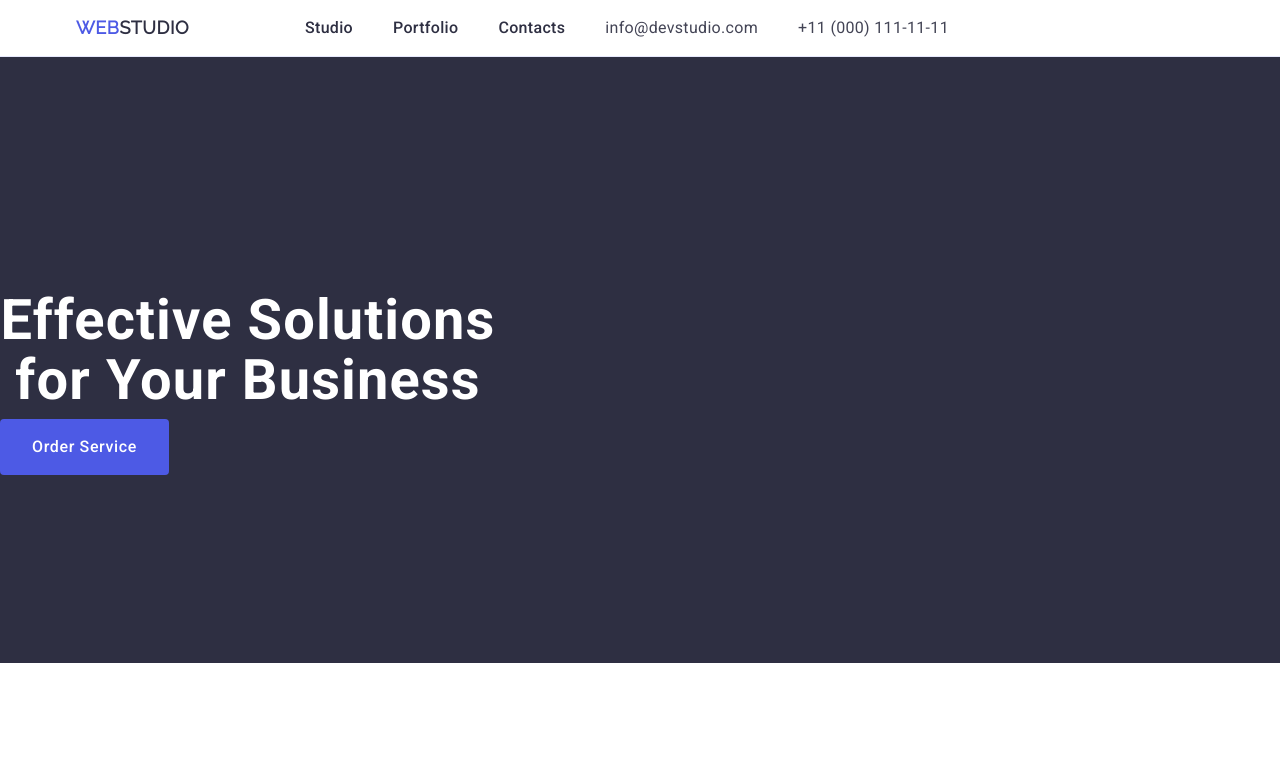
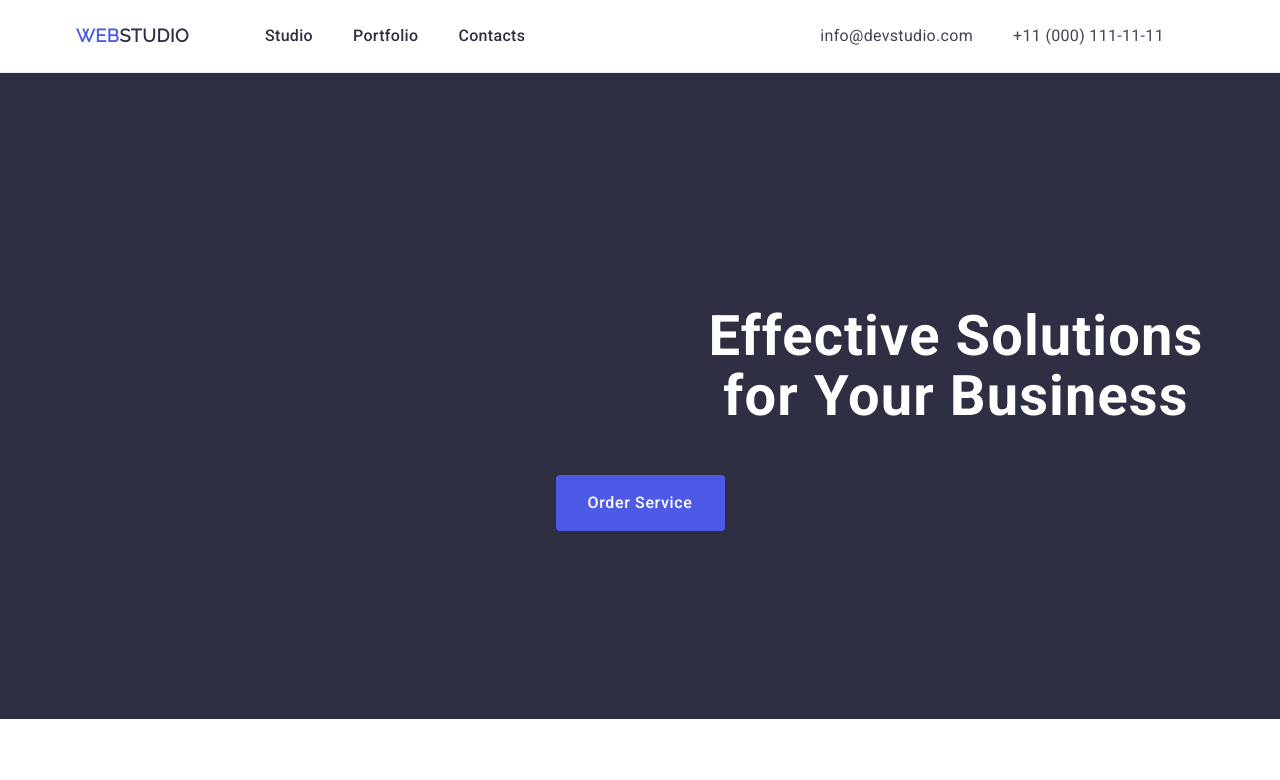
Before and after one commit to ribalko-vlad/goit-markup-hw-033, a plain HTML site: page index.html in a window 1280 px wide. Shown: the top 780 px of the page. Drawn offline with nearby package versions, Linux system fonts and the light colour scheme; files that its build step writes are made by us from their sources.

Commit message:
Update styles.css

```diff
--- a/css/styles.css
+++ b/css/styles.css
@@ -18,9 +18,7 @@ ul {
 .div{
     display: flex;
     box-sizing: border-box;
-    width: 1158px;
-    margin: 0 auto;
-    padding: 0 15px 0 15px;
+    align-items: center;
 }
 
 .nav{
@@ -74,7 +72,7 @@ ul.header-info li:last-child {
     letter-spacing: 0.02em;
     color: #2e2f42;
     padding: 24px 0 24px;
-
+    display: block;
 }
 .info-link:focus{
     color: #404bbf;
@@ -83,11 +81,16 @@ ul.header-info li:last-child {
     color: #404bbf;
 }
 .address {
-    font-style: normal
+    font-style: normal;
+    margin-left: auto;
 }
 .info{
     display: flex;
     margin-right: 40px;
+}
+ul{
+    margin: 0;
+    padding: 0;
 }
 
 ul.info li:not(:last-child) {
@@ -127,9 +130,12 @@ padding: 188px 0 188px;
     letter-spacing: 0.02em;
     color: #ffffff;
     max-width: 496px;
-    margin-bottom: 8px;
+    margin-bottom: 48px;
+    margin-left: auto;
+    margin-right: 0;
 
 }
+
 
 .visually-hidden {
     position: absolute;
@@ -155,7 +161,11 @@ padding: 188px 0 188px;
     width: calc((100% - 72px) / 4);
 
 }
-
+.container{
+    width: 1158px;
+        margin: 0 auto;
+        padding: 0 15px 0 15px;
+}
 
 .section-two{
     padding: 120px 0 120px;
@@ -183,6 +193,7 @@ ul.primer li:last-child {
     height: 56px;
     border: none;
     border-radius: 4px;
+    margin: 0 auto;
 
 }
 .button:hover{
@@ -205,6 +216,7 @@ ul.primer li:last-child {
     line-height: 1.5;
     letter-spacing: 0.02em;
     color: #434455;
+    margin: 0;
 
 }
 
@@ -262,7 +274,7 @@ ul.primer li:last-child {
     text-align: center;
 }
 .product{
-    text-align: center;
+
     letter-spacing: 0.02em;
     text-transform: capitalize;
     color: #2e2f42;
```
